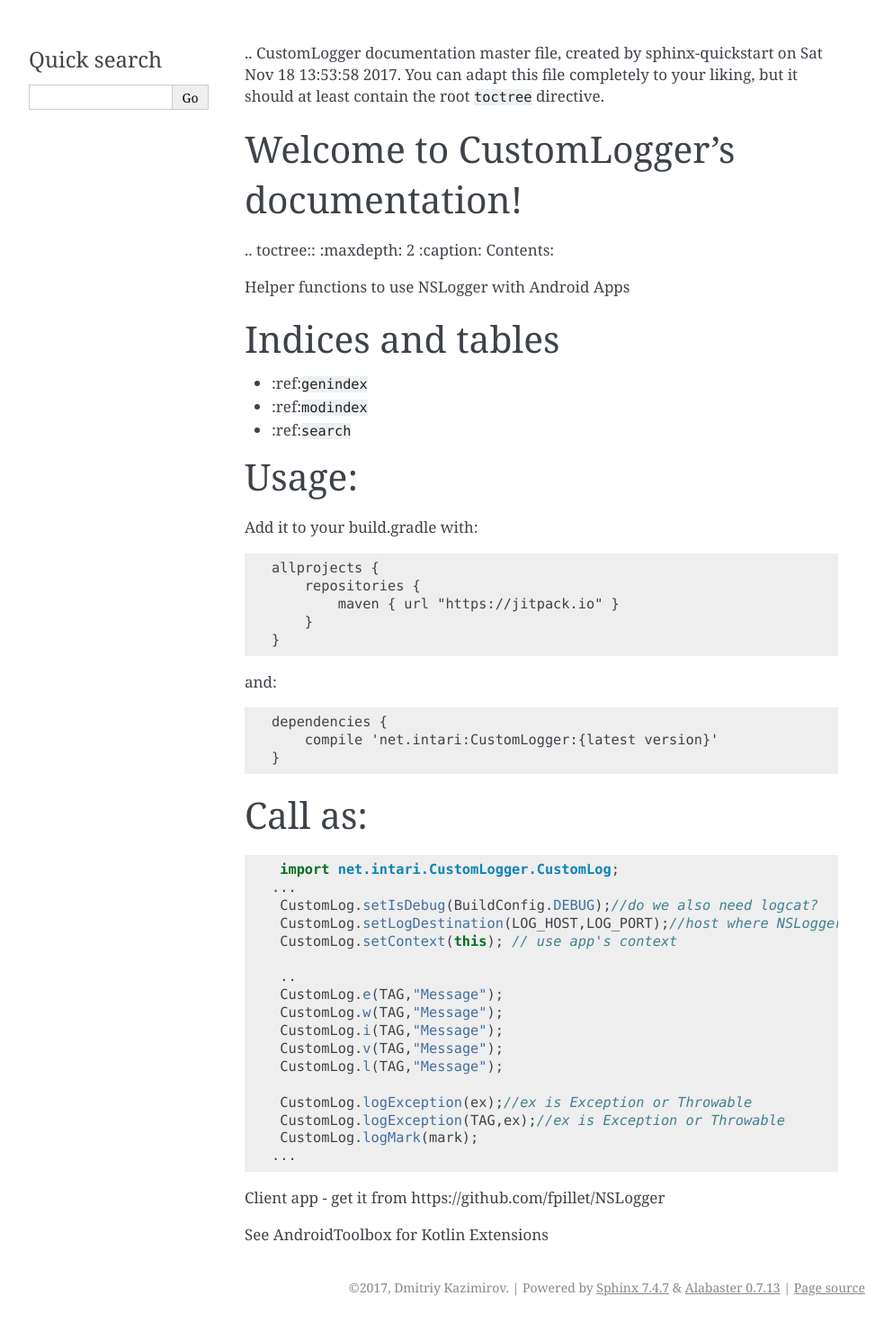
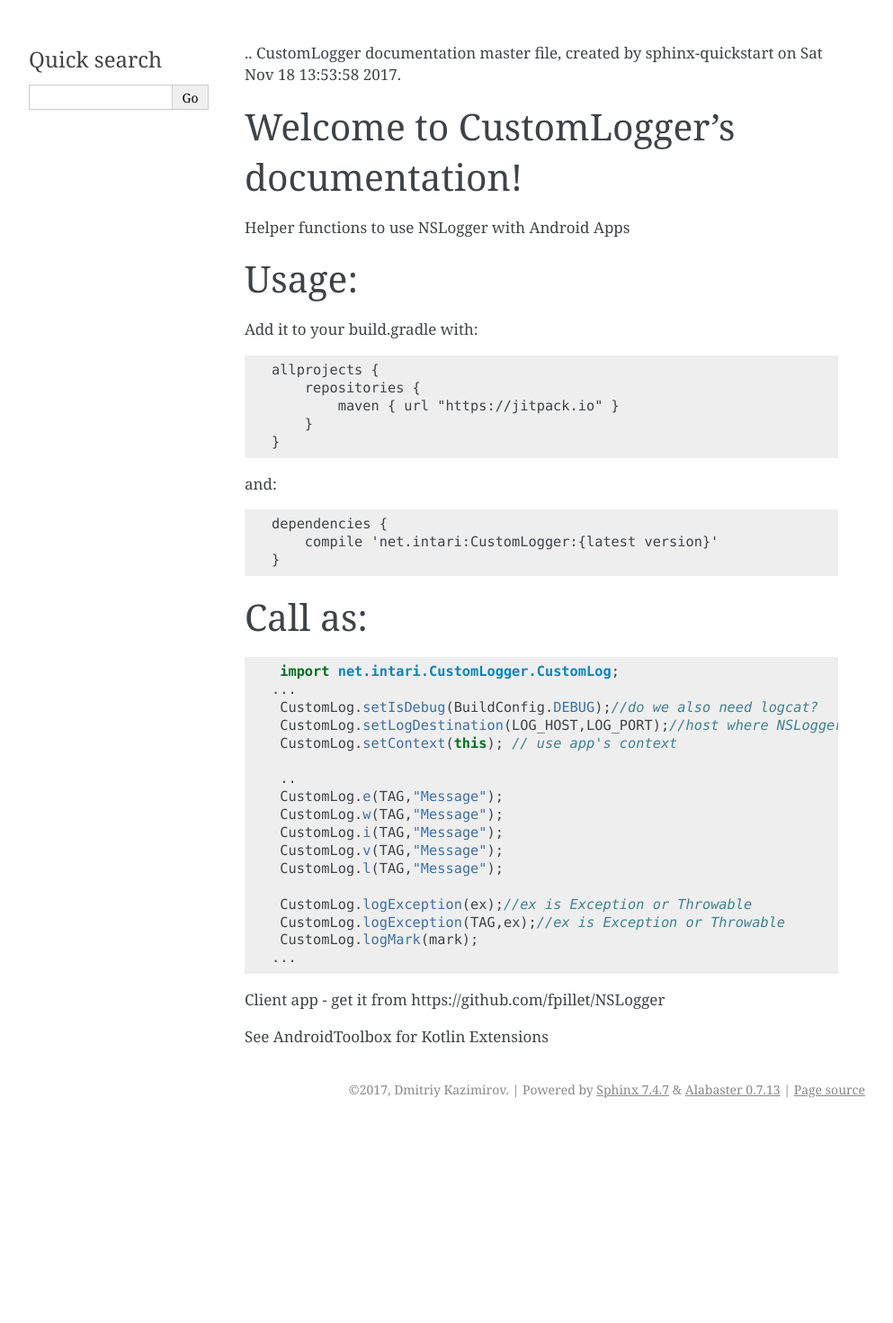
Before and after one commit to intari/CustomLogger, a Sphinx documentation site: the page built from docs/index.md, in a window 1280 px wide. Shown: the whole page at 90% size, without its empty margins (148-1141 px from the left). Built offline with Sphinx 7.4.7, drawn with Linux system fonts in a browser that asks for light colours; after the commit the page ends 1250 px from its top, so only the background shows below that.

Commit message:
Correct code from .rst

```diff
--- a/docs/index.md
+++ b/docs/index.md
@@ -1,24 +1,14 @@
 .. CustomLogger documentation master file, created by
    sphinx-quickstart on Sat Nov 18 13:53:58 2017.
-   You can adapt this file completely to your liking, but it should at least
-   contain the root `toctree` directive.
+
 
 Welcome to CustomLogger's documentation!
 ========================================
 
-.. toctree::
-   :maxdepth: 2
-   :caption: Contents:
 
 Helper functions to use NSLogger with Android Apps
 
 
-Indices and tables
-==================
-
-* :ref:`genindex`
-* :ref:`modindex`
-* :ref:`search`
 
 
 
```
